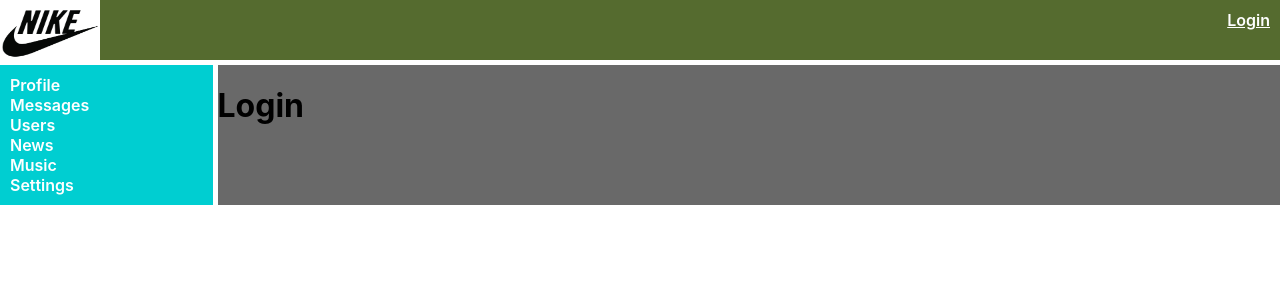
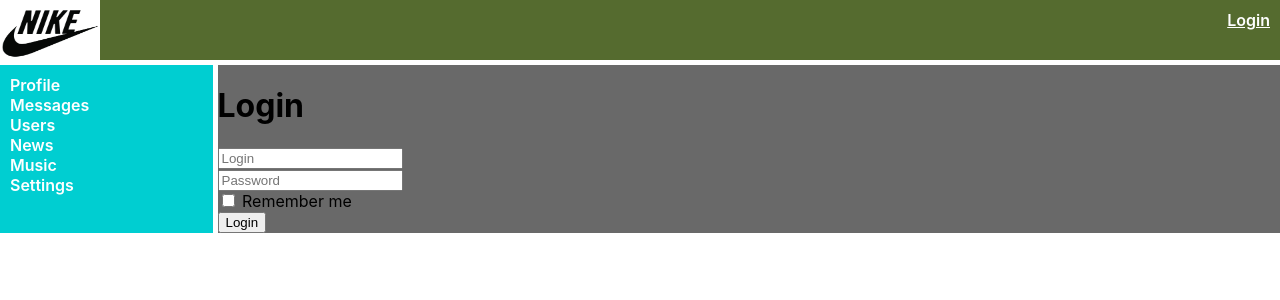
Before and after one commit to Vadym-Liumanov/social-network, a React (Create React App) app: page /login in a window 1280 px wide. Shown: the top 300 px of the page. Built offline with nearby package versions, Linux system fonts and the light colour scheme; no server answers.

Commit message:
ustanovil i podklu4il biblioteku redux-form. Primenil redux-form v Login.js: sobral formData - next stap is on dispatch this formData to store and use them for authorization

```diff
--- a/package.json
+++ b/package.json
@@ -14,6 +14,7 @@
     "react-router-dom": "^5.2.0",
     "react-scripts": "4.0.3",
     "redux": "^4.1.2",
+    "redux-form": "^8.3.8",
     "redux-thunk": "^2.4.1",
     "web-vitals": "^1.1.2"
   },
--- a/src/components/Login/Login.js
+++ b/src/components/Login/Login.js
@@ -1,9 +1,42 @@
 import React from 'react'
+import { Field, reduxForm } from 'redux-form'
+
+const LoginForm = (props) => {
+  return (
+    <form onSubmit={props.handleSubmit}>
+      <div>
+        <Field component={'input'} placeholder={'Login'} name={'login'} />
+      </div>
+      <div>
+        <Field component={'input'} placeholder={'Password'} name={'password'} />
+      </div>
+      <div>
+        <Field component={'input'} type={'checkbox'} name={'rememberMe'} /> Remember me
+      </div>
+      <div>
+        <button>Login</button>
+      </div>
+    </form>
+  )
+}
+
+const LoginReduxForm = reduxForm({ form: 'login' })(LoginForm)
 
 const Login = (props) => {
+
+  // onSubmit передается в пропсах в child component и определяет,
+  // что делать с собранными формой данными formData
+  // надо будет использовать эти formData для логинизации в дальнейшем -
+  // диспатчить из onSubmit formData в state и т.д.
+
+  const onSubmit = (formData) => {
+    console.log(formData)
+  }
+
   return (
     <div>
       <h1>Login</h1>
+      <LoginReduxForm onSubmit={onSubmit}/>
     </div>
   )
 }
--- a/src/index.js
+++ b/src/index.js
@@ -7,10 +7,8 @@ import './index.css'
 import App from './App'
 
 ReactDOM.render(
-  <React.StrictMode>
-    <Provider store={store}>
-      <App />
-    </Provider>
-  </React.StrictMode>,
+  <Provider store={store}>
+    <App />
+  </Provider>,
   document.getElementById('root')
 )
--- a/src/redux/store-redux.js
+++ b/src/redux/store-redux.js
@@ -1,4 +1,6 @@
 import { combineReducers, createStore, applyMiddleware } from 'redux'
+
+import { reducer as formReducer } from 'redux-form'
 
 import thunkMiddleware from 'redux-thunk'
 
@@ -11,7 +13,8 @@ const reducers = combineReducers({
   messages: messagesReducer,
   profile: profileReduser,
   users: usersReduser,
-  auth: authReducer
+  auth: authReducer,
+  form: formReducer
 })
 
 let store = createStore(reducers, applyMiddleware(thunkMiddleware))
```
Also changed, not shown: 1 other file (tests, documents, lock files or other folders).
